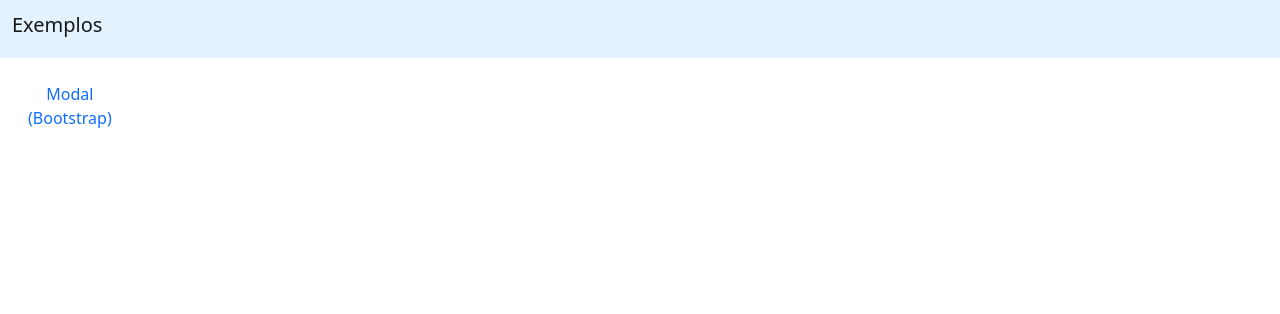
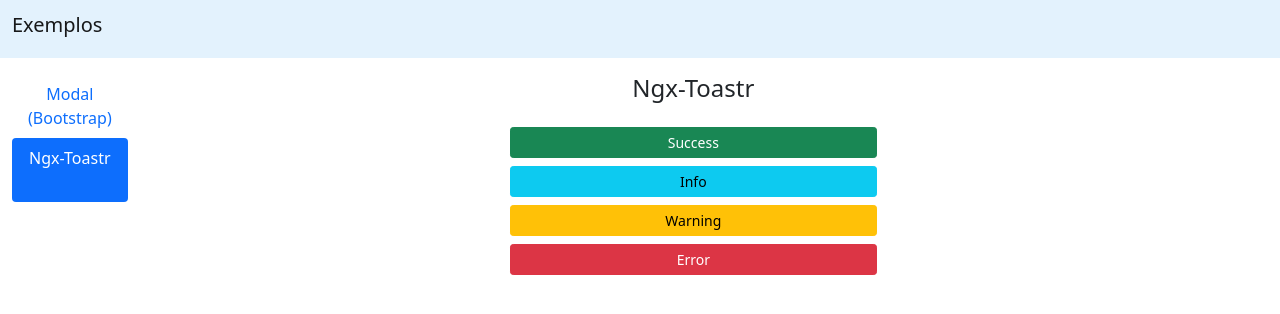
Before and after one commit to alexandre-rodriguez/angular-exemplo, an Angular app: page /ngx-toastr in a window 1280 px wide. Before the commit this address led to /. Shown: the top 314 px of the page. Built offline with nearby package versions, Linux system fonts and the light colour scheme.

Commit message:
inclusao de exemplo do ngx-toastr

```diff
--- a/angular.json
+++ b/angular.json
@@ -36,6 +36,8 @@
             "styles": [
               "node_modules/bootstrap/scss/bootstrap.scss",
               "node_modules/bootstrap-icons/font/bootstrap-icons.css",
+
+              "node_modules/ngx-toastr/toastr.css",
 
               "src/styles.scss"
             ],
--- a/package.json
+++ b/package.json
@@ -23,6 +23,7 @@
     "@ng-bootstrap/ng-bootstrap": "^11.0.0",
     "bootstrap": "^5.1.3",
     "bootstrap-icons": "^1.8.0",
+    "ngx-toastr": "^14.2.1",
     "rxjs": "~7.5.2",
     "tslib": "^2.3.1",
     "zone.js": "~0.11.4"
--- a/src/app/app-routing.module.ts
+++ b/src/app/app-routing.module.ts
@@ -2,12 +2,17 @@
 import { RouterModule, Routes } from '@angular/router';
 import { AppComponent } from './app.component';
 import { BootstrapModalComponent } from './bootstrap-modal/bootstrap-modal.component';
+import { NgxToastrComponent } from './ngx-toastr/ngx-toastr.component';
 
 const routes: Routes = [
   { path: 'root', component: AppComponent },
   {
     path: 'bootstrap-modal',
     component: BootstrapModalComponent,
+  },
+  {
+    path: 'ngx-toastr',
+    component: NgxToastrComponent,
   },
 
 ];
--- a/src/app/app.component.html
+++ b/src/app/app.component.html
@@ -10,9 +10,9 @@
     <div class="col-1">
       <nav class="nav nav-pills nav-fill nav-justified flex-column">
         <a class="nav-link" routerLink="/bootstrap-modal" routerLinkActive="active">Modal (Bootstrap)</a>
+        <a class="nav-link" routerLink="/ngx-toastr" routerLinkActive="active" >Ngx-Toastr</a>
 
         <!--
-        <a class="nav-link" routerLink="/toast" href="#">Toast</a>
         <a class="nav-link" routerLink="/internacionalizacao" href="#">Internacionalização</a>
         <a class="nav-link" routerLink="/mapa-leaflet" href="#">Mapa (Leaflet)</a>
         <a class="nav-link" routerLink="/botoes-midias-sociais" href="#">Botões (Midias Sociais)</a>
--- a/src/app/app.module.ts
+++ b/src/app/app.module.ts
@@ -1,6 +1,8 @@
 import { NgModule } from '@angular/core';
 import { BrowserModule } from '@angular/platform-browser';
 import { NgbModule } from '@ng-bootstrap/ng-bootstrap';
+import { ToastrModule } from 'ngx-toastr';
+import { BrowserAnimationsModule } from '@angular/platform-browser/animations';
 
 import { AppRoutingModule } from './app-routing.module';
 import { AppComponent } from './app.component';
@@ -13,8 +15,16 @@
   ],
   imports: [
     BrowserModule,
+    BrowserAnimationsModule,
     AppRoutingModule,
-    NgbModule
+
+    NgbModule, // bootstrap
+
+    ToastrModule.forRoot({  // ngx-toastr
+      timeOut: 50000, // 5 seconds
+      closeButton: true,
+      progressBar: true,
+    }),
   ],
   providers: [],
   bootstrap: [AppComponent]
--- a/src/app/bootstrap-modal/bootstrap-modal.component.html
+++ b/src/app/bootstrap-modal/bootstrap-modal.component.html
@@ -1,4 +1,4 @@
-<h4>Angular Bootstrap - Modal</h4>
+<h4 class="text-center">Modal (Bootstrap)</h4>
 
 <div class="container-fluid py-3">
   <div class="row my-3">
--- /dev/null
+++ b/src/app/ngx-toastr/ngx-toastr.component.html
@@ -0,0 +1,10 @@
+<h4 class="text-center">Ngx-Toastr</h4>
+
+<div class="container-fluid py-3">
+  <div class="d-grid gap-2 col-4 mx-auto">
+    <button type="button" class="btn btn-sm btn-success" (click)="showSuccess()">Success</button>
+    <button type="button" class="btn btn-sm btn-info" (click)="showInfo()">Info</button>
+    <button type="button" class="btn btn-sm btn-warning" (click)="showWarning()">Warning</button>
+    <button type="button" class="btn btn-sm btn-danger" (click)="showError()">Error</button>
+  </div>
+</div>
--- /dev/null
+++ b/src/app/ngx-toastr/ngx-toastr.component.ts
@@ -0,0 +1,31 @@
+import { Component, OnInit } from '@angular/core';
+import { ToastrService } from 'ngx-toastr';
+
+@Component({
+  selector: 'app-toast',
+  templateUrl: './ngx-toastr.component.html',
+  styleUrls: ['./ngx-toastr.component.scss']
+})
+export class NgxToastrComponent implements OnInit {
+
+  constructor(private toastrService: ToastrService) { }
+
+  ngOnInit(): void {
+  }
+
+  public showSuccess(): void {
+    this.toastrService.success('Message Success!', 'Title Success!');
+  }
+
+  public showInfo(): void {
+    this.toastrService.info('Message Info!', 'Title Info!');
+  }
+
+  public showWarning(): void {
+    this.toastrService.warning('Message Warning!', 'Title Warning!');
+  }
+
+  public showError(): void {
+    this.toastrService.error('Message Error!', 'Title Error!');
+  }
+}
```
Also changed, not shown: src/app/ngx-toastr/ngx-toastr.component.scss (added), 1 other file (tests, documents, lock files or other folders).
